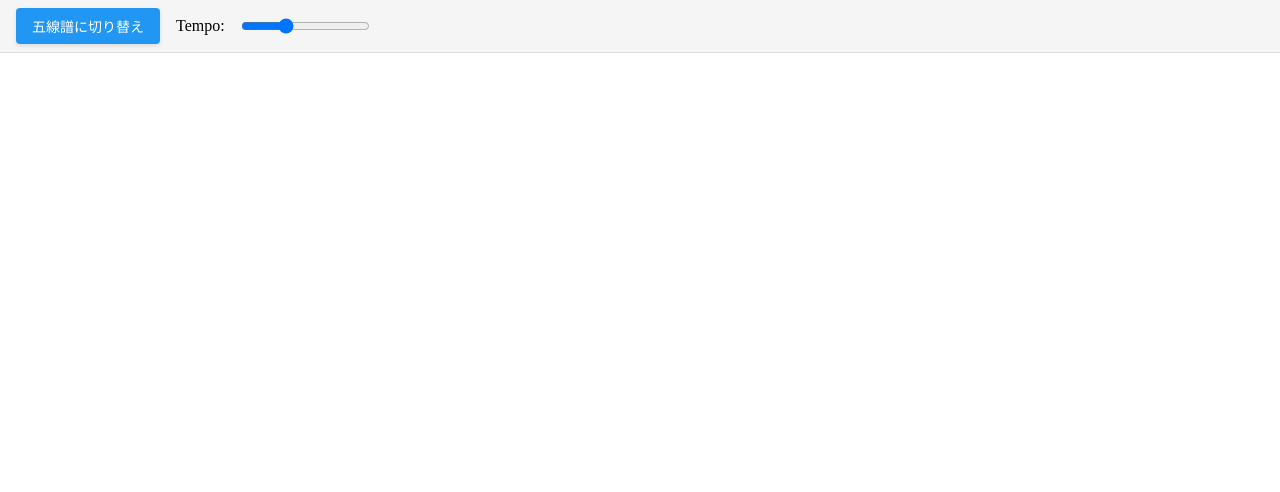
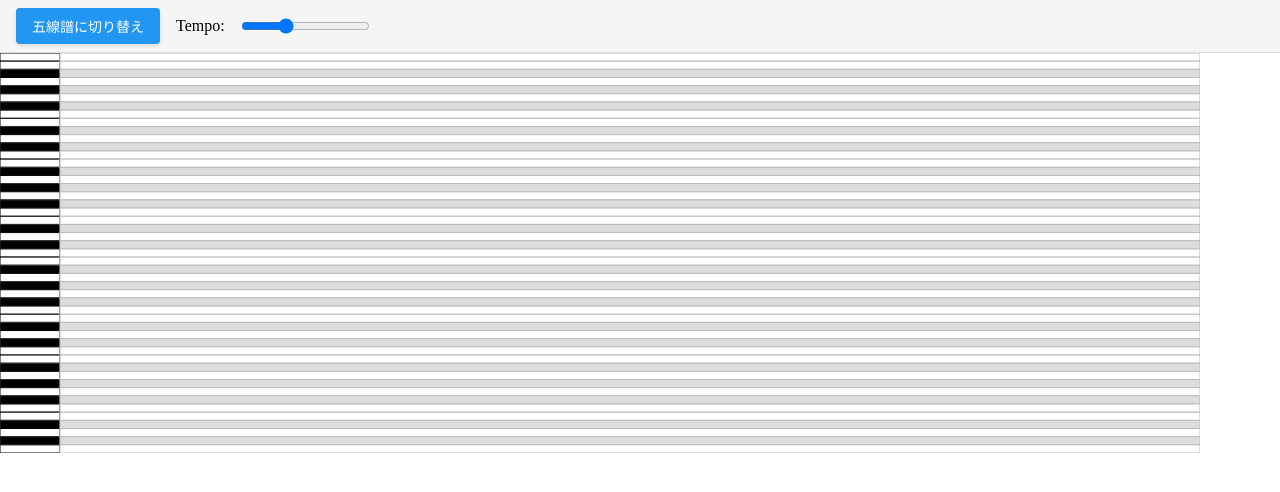
Before and after one commit to Summer498/piano-roll, a website: page index.html in a window 1280 px wide. Drawn offline with Linux system fonts and the light colour scheme.

Commit message:
introduce typescript

```diff
--- a/index.html
+++ b/index.html
@@ -20,6 +20,6 @@
     </div>
   </div>
 
-  <script src="main.js"></script>
+  <script type="module" src="dist/index.js"></script>
 </body>
 </html>
--- /dev/null
+++ b/index.ts
@@ -0,0 +1,41 @@
+import { drawPianoKeyboard } from "./src/draw-piano-keyboard"
+import { drawKeyBackground } from "./src/draw-key-background"
+import { getCanvasElement } from "./src/get-canvas-element"
+import { getCtx } from "./src/get-ctx"
+
+function render(): void {
+  const KEYBOARD_WIDTH = 60;
+
+  const lowestMidi = 36; // C2
+  const highestMidi = 84; // C6
+
+  const canvasElement = getCanvasElement();
+  const ctx = getCtx(canvasElement)
+
+  ctx.clearRect(0, 0, canvasElement.width, canvasElement.height);
+  drawPianoKeyboard(
+    ctx,
+    canvasElement.height,
+    lowestMidi,
+    highestMidi,
+    KEYBOARD_WIDTH,
+  );
+  drawKeyBackground(
+    ctx,
+    canvasElement.width,
+    canvasElement.height,
+    lowestMidi,
+    highestMidi,
+    KEYBOARD_WIDTH
+  );
+}
+
+
+/**
+ * エントリーポイント
+ */
+function main(): void {
+  render();
+}
+
+window.addEventListener('DOMContentLoaded', main);
--- a/main.js
+++ /dev/null
@@ -1,79 +0,0 @@
-// main.js
-
-// ピアノ鍵盤領域の幅を定義
-const KEYBOARD_WIDTH = 60;
-
-/**
- * 左側にピアノ鍵盤を描画する
- * - 白鍵は白、黒鍵は黒でコントラストをはっきり
- * - 各鍵に縁取り線を描画
- * @param {CanvasRenderingContext2D} ctx
- * @param {number} height      キャンバス高さ
- * @param {number} lowestMidi  表示する最下鍵の MIDI 番号
- * @param {number} highestMidi 表示する最上鍵の MIDI 番号
- */
-function drawPianoKeyboard(ctx, height, lowestMidi, highestMidi) {
-  const WHITE_PCS = new Set([0, 2, 4, 5, 7, 9, 11]);
-  const keyCount  = highestMidi - lowestMidi + 1;
-  const keyHeight = height / keyCount;
-
-  ctx.lineWidth   = 1;
-
-    ctx.fillRect(0, i * keyHeight, KEYBOARD_WIDTH, keyHeight);
-    ctx.strokeRect(0, i * keyHeight, KEYBOARD_WIDTH, keyHeight);
-  for (let i = 0; i < keyCount; i++) {
-    const midi = highestMidi - i;
-    const pc   = midi % 12;
-
-    if (WHITE_PCS.has(pc)) {
-      ctx.fillStyle   = '#ffffff';
-      ctx.strokeStyle = '#000000';
-    } else {
-      ctx.fillStyle   = '#000000';
-      ctx.strokeStyle = '#333333';
-    }
-
-    ctx.fillRect(0, i * keyHeight, KEYBOARD_WIDTH, keyHeight);
-    ctx.strokeRect(0, i * keyHeight, KEYBOARD_WIDTH, keyHeight);
-  }
-}
-
-/**
- * 背景鍵盤色（グリッド）を、鍵盤領域オフセット後に描画
- * @param {CanvasRenderingContext2D} ctx
- * @param {number} width
- * @param {number} height
- * @param {number} lowestMidi
- * @param {number} highestMidi
- */
-function drawKeyBackground(ctx, width, height, lowestMidi, highestMidi) {
-  const WHITE_PCS = new Set([0, 2, 4, 5, 7, 9, 11]);
-  const keyCount  = highestMidi - lowestMidi + 1;
-  const rowHeight = height / keyCount;
-
-  ctx.strokeStyle = '#bbb';
-  ctx.lineWidth   = 1;
-
-  for (let i = 0; i < keyCount; i++) {
-    const midi = highestMidi - i;
-    const pc   = midi % 12;
-    ctx.fillStyle = WHITE_PCS.has(pc) ? '#fff' : '#ddd';
-
-    ctx.fillRect(KEYBOARD_WIDTH, i * rowHeight, width - KEYBOARD_WIDTH, rowHeight);
-    ctx.strokeRect(KEYBOARD_WIDTH, i * rowHeight, width - KEYBOARD_WIDTH, rowHeight);
-  }
-}
-
-// 初期化例
-const canvas = document.getElementById('piano-roll-canvas');
-const ctx    = canvas.getContext('2d');
-const lowest = 36;  // C2
-const highest= 84;  // C6
-
-function render() {
-  ctx.clearRect(0, 0, canvas.width, canvas.height);
-  drawPianoKeyboard(ctx, canvas.height, lowest, highest);
-  drawKeyBackground(ctx, canvas.width, canvas.height, lowest, highest);
-}
-
-render();
--- /dev/null
+++ b/src/draw-key-background.ts
@@ -0,0 +1,37 @@
+/**
+ * 背景鍵盤色（グリッド）を、鍵盤領域オフセット後に描画
+ */
+export function drawKeyBackground(
+  ctx: CanvasRenderingContext2D,
+  width: number,
+  height: number,
+  lowestMidi: number,
+  highestMidi: number,
+  KEYBOARD_WIDTH: number,
+): void {
+  const WHITE_PCS = new Set<number>([0, 2, 4, 5, 7, 9, 11]);
+  const keyCount = highestMidi - lowestMidi + 1;
+  const rowHeight = height / keyCount;
+
+  ctx.strokeStyle = '#bbb';
+  ctx.lineWidth = 1;
+
+  for (let i = 0; i < keyCount; i++) {
+    const midi = highestMidi - i;
+    const pc = midi % 12;
+    ctx.fillStyle = WHITE_PCS.has(pc) ? '#ffffff' : '#dddddd';
+
+    ctx.fillRect(
+      KEYBOARD_WIDTH,
+      i * rowHeight,
+      width - KEYBOARD_WIDTH,
+      rowHeight
+    );
+    ctx.strokeRect(
+      KEYBOARD_WIDTH,
+      i * rowHeight,
+      width - KEYBOARD_WIDTH,
+      rowHeight
+    );
+  }
+}
--- /dev/null
+++ b/src/draw-piano-keyboard.ts
@@ -0,0 +1,33 @@
+/**
+ * 左側にピアノ鍵盤を描画する
+ * - 白鍵は白、黒鍵は黒でコントラストをはっきり
+ * - 各鍵に縁取り線を描画
+ */
+export function drawPianoKeyboard(
+  ctx: CanvasRenderingContext2D,
+  height: number,
+  lowestMidi: number,
+  highestMidi: number,
+  KEYBOARD_WIDTH: number,
+): void {
+  const WHITE_PCS = new Set<number>([0, 2, 4, 5, 7, 9, 11]);
+  const keyCount = highestMidi - lowestMidi + 1;
+  const keyHeight = height / keyCount;
+
+  ctx.lineWidth = 1;
+  for (let i = 0; i < keyCount; i++) {
+    const midi = highestMidi - i;
+    const pc = midi % 12;
+
+    if (WHITE_PCS.has(pc)) {
+      ctx.fillStyle = '#ffffff';
+      ctx.strokeStyle = '#000000';
+    } else {
+      ctx.fillStyle = '#000000';
+      ctx.strokeStyle = '#333333';
+    }
+
+    ctx.fillRect(0, i * keyHeight, KEYBOARD_WIDTH, keyHeight);
+    ctx.strokeRect(0, i * keyHeight, KEYBOARD_WIDTH, keyHeight);
+  }
+}
--- /dev/null
+++ b/src/get-canvas-element.ts
@@ -0,0 +1,9 @@
+export function getCanvasElement(): HTMLCanvasElement {
+  const canvasElement = document.getElementById(
+    'piano-roll-canvas'
+  );
+  if (!(canvasElement instanceof HTMLCanvasElement)) {
+    throw new Error('Canvas element "piano-roll-canvas" not found');
+  }
+  return canvasElement
+}
--- /dev/null
+++ b/src/get-ctx.ts
@@ -0,0 +1,9 @@
+export function getCtx(
+  canvasElement: HTMLCanvasElement
+): CanvasRenderingContext2D {
+  const ctx = canvasElement.getContext('2d');
+  if (ctx === null) {
+    throw new Error('Unable to get 2D rendering context');
+  }
+  return ctx
+}
```
Also changed, not shown: package.json (added, +15 -0 lines), tsconfig.json (added, +16 -0 lines), dist/index.js (added), 1 other file.
